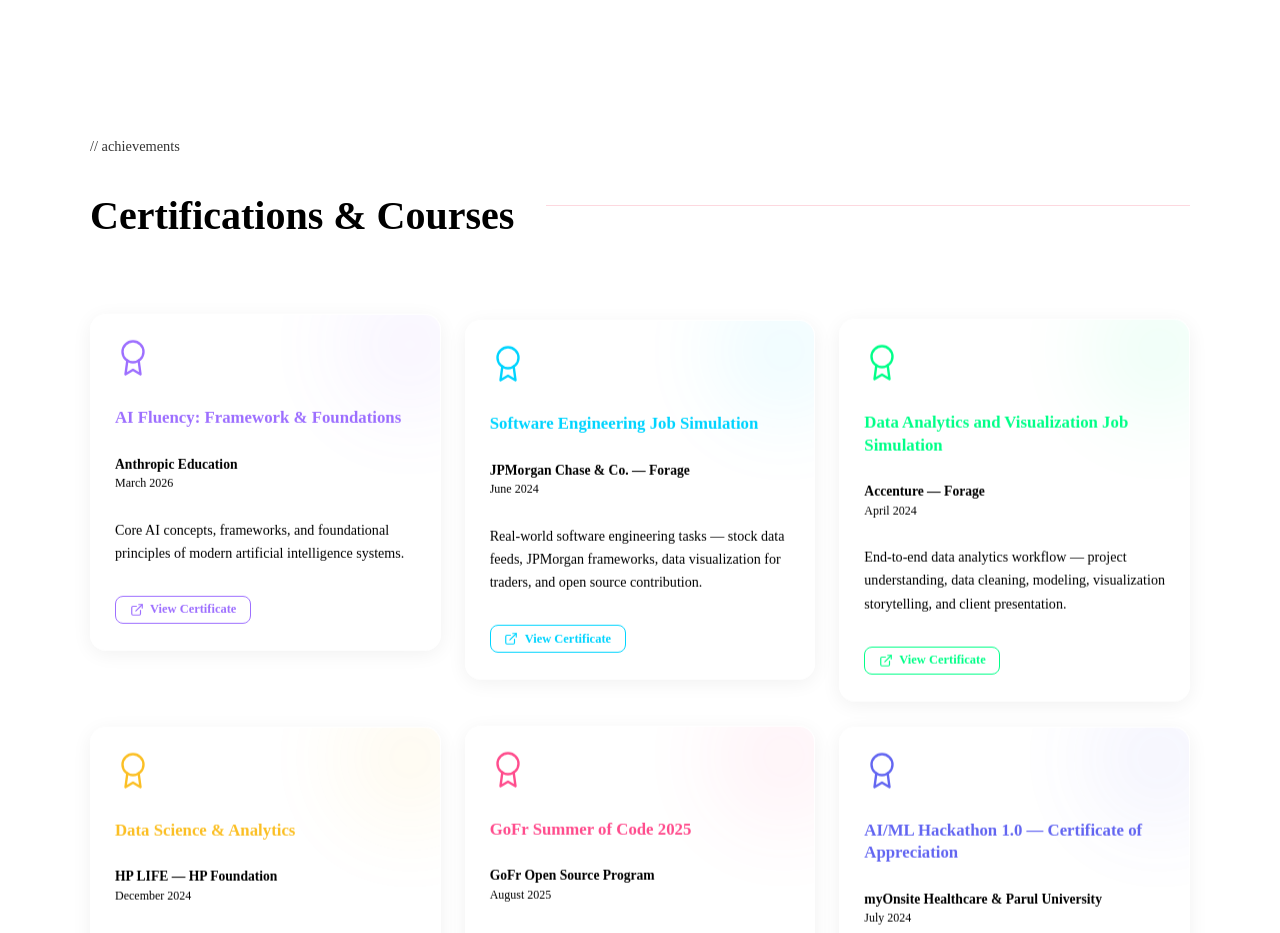
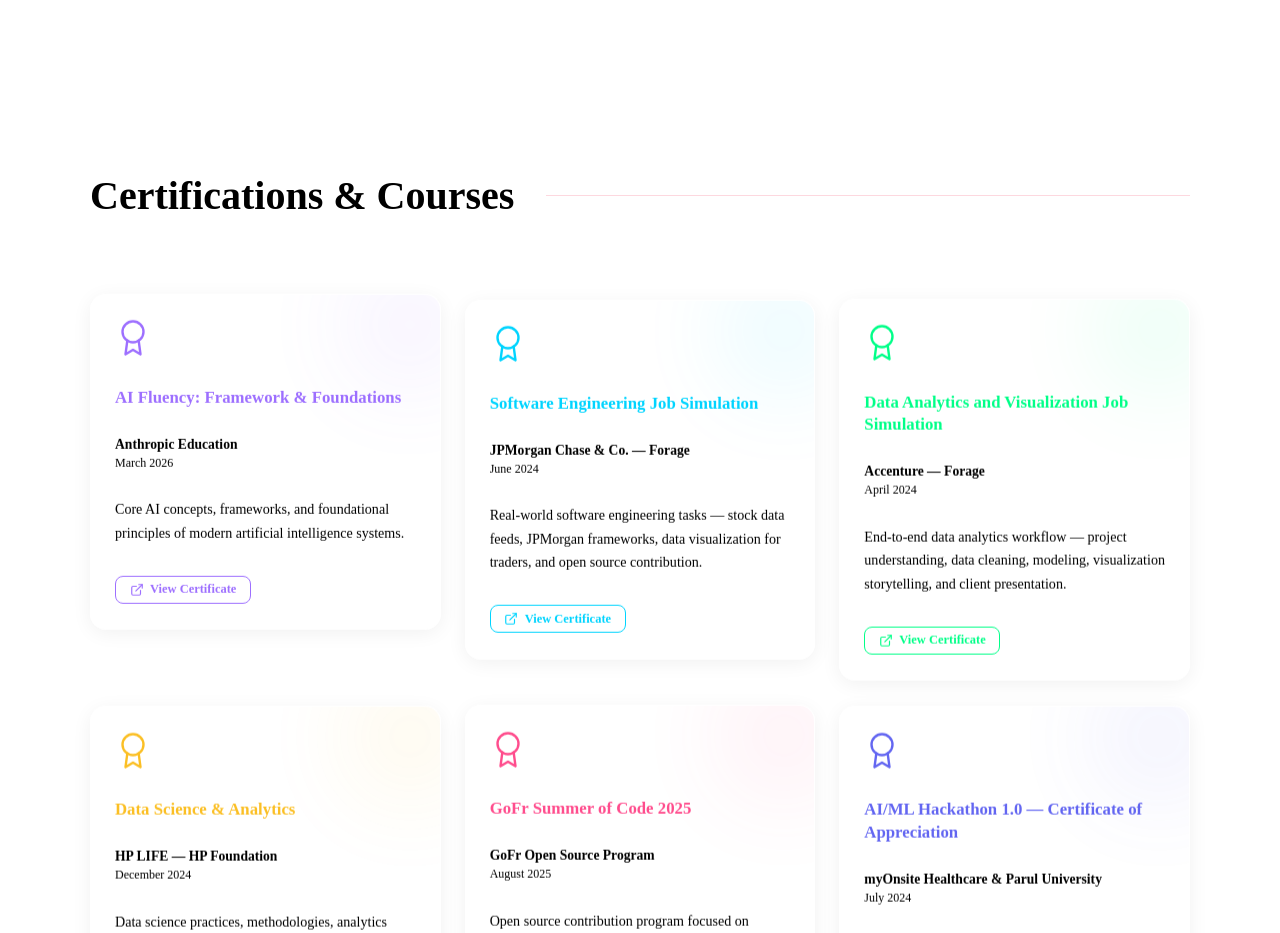
Before and after one commit to rishavm003/rishav-portfolio, a React (Vite) app: page / in a window 1280 px wide. Shown: the part 6020-6953 px from the top of the page. Built offline with nearby package versions, Linux system fonts and the light colour scheme; no server answers; the HTML template or start-up script is replaced by a standard one.

Commit message:
feat: remove achievements label and add hover expansion to certifications

```diff
--- a/src/sections/Certifications/CertificationsSection.jsx
+++ b/src/sections/Certifications/CertificationsSection.jsx
@@ -36,10 +36,7 @@
       <div className={`container ${styles.container} ${isVisible ? styles.visible : ''}`}>
 
         <div className={styles.header}>
-          <div className={styles.headerTextWrap}>
-            <span className={styles.sectionLabel}>// achievements</span>
-            <h2 className={styles.title}>Certifications & Courses</h2>
-          </div>
+          <h2 className={styles.title}>Certifications & Courses</h2>
           <div className={styles.line} />
         </div>
 
--- a/src/sections/Certifications/CertificationsSection.module.css
+++ b/src/sections/Certifications/CertificationsSection.module.css
@@ -164,6 +164,14 @@
   line-clamp: 3;
   -webkit-box-orient: vertical;
   overflow: hidden;
+  transition: all 0.4s ease;
+}
+
+.projectCard:hover .projectDescription {
+  -webkit-line-clamp: initial;
+  line-clamp: initial;
+  display: block;
+  overflow: visible;
 }
 
 /* ── Footer / Cert button ──────────────────────────────────── */
```
